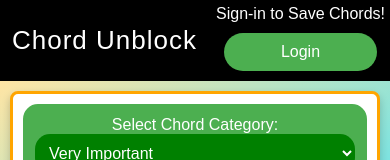
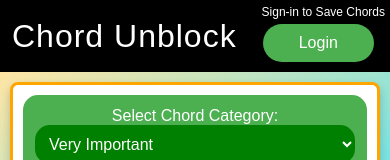
Before and after one commit to Chkjaer/438chord-app, a React (Create React App) app: page / in a window 390 px wide. Shown: the top 160 px of the page. Built offline with nearby package versions, Linux system fonts and the light colour scheme; no server answers; a web font is replaced by a local one.

Commit message:
minor tweaks

```diff
--- a/src/App.css
+++ b/src/App.css
@@ -59,6 +59,7 @@ header {
   cursor: pointer;
   border-radius: 20px; /* Rounded corners */
   margin: 10px 10px; /* Vertical margin for spacing */
+  margin-left: 0;
   display: inline-block; /* Ensure it doesn't stretch to full width */
 }
 
@@ -311,22 +312,38 @@ footer {
 /* For small screens (e.g., mobile phones) */
 @media (max-width: 730px) {
 
+  .error {
+    color: rgb(0, 0, 0);
+    font-size: 12px;
+    background-color: rgb(252, 216, 216);
+    margin-left: 5%;
+    margin-right: 5%;
+    border: 2px solid red;
+    border-radius: 10px;
+  }
+
   footer {
     font-size: smaller;
     margin-top: 5px;
   }
 
-    button {
-      width: 80%; /* Reduce width for smaller screens */
-      padding: 12px 15px; /* Adjust padding */
-      font-size: 14px; /* Reduce font size */
-    }
+  button {
+    width: 80%; /* Reduce width for smaller screens */
+    padding: 12px 15px; /* Adjust padding */
+    font-size: 14px; /* Reduce font size */
+  }
+
   .App-header h1 {
     margin: 2px;
-    font-size: 26px;
+    font-size: 32px;
     padding-left: 10px;
     padding-right: 10px;
     text-align: left;
+  }
+
+  .Account-Group h4 {
+    font-size: 12px;
+    margin-bottom: 0px;
   }
 
   h2 {
@@ -342,7 +359,8 @@ footer {
 
   .header-btn {
     padding: 10px;
-    margin: 5px 0;
+    margin-bottom: 5px;
+    margin-top: 0px;
     width: 90%;
   }
 
--- a/src/Home.js
+++ b/src/Home.js
@@ -100,7 +100,7 @@ return (
       <h1>Chord Unblock</h1>
       {!user ? (
         <div className="Account-Group">
-          <h4>Sign-in to Save Chords!</h4>
+          <h4>Sign-in to Save Chords</h4>
           <button className="header-btn" onClick={() => navigate("/login")}>Login</button>
           </div>
       ) : (
```
